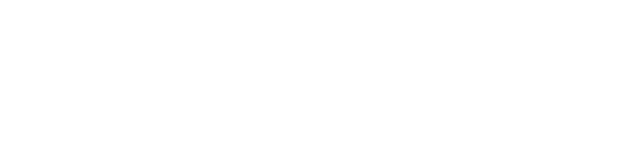
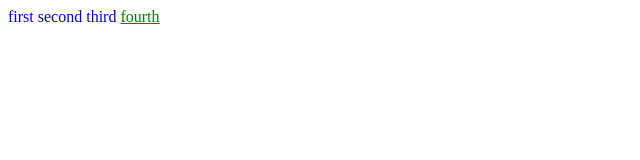
Before and after one commit to jerry75PL/SAAS-L1, a website: page app/index.html in a window 1280 px wide. Shown: the whole page, without its empty margins (0-640 px from the left). Drawn offline with nearby package versions, Linux system fonts and the light colour scheme.

Commit message:
_zmienne.scss

```diff
--- a/app/index.html
+++ b/app/index.html
@@ -1,5 +1,6 @@
 <!DOCTYPE html>
 <html lang="pl">
+
 <head>
     <meta charset="UTF-8">
     <meta name="viewport" content="width=device-width, initial-scale=1.0">
@@ -12,12 +13,22 @@
     <link rel="stylesheet" href="css/style.css">
 
 </head>
+
 <body>
+
+    <nav>
+        <ul>
+            <li>first</li>
+            <li>second</li>
+            <li>third</li>
+            <li><a href="#">fourth</a></li>
+        </ul>
+    </nav>
 
 
 
+    <script src="https://cdnjs.cloudflare.com/ajax/libs/jquery/3.2.1/jquery.min.js"></script>
+    <script src="./js/main.js"></script>
+</body>
 
-<script src="https://cdnjs.cloudflare.com/ajax/libs/jquery/3.2.1/jquery.min.js"></script>
-<script src="./js/main.js"></script>
-</body>
 </html>
--- /dev/null
+++ b/app/scss/_zmienne.scss
@@ -0,0 +1 @@
+$base-color: blue;
--- a/app/scss/style.scss
+++ b/app/scss/style.scss
@@ -1,4 +1,5 @@
-$base-color: #220000;
+@import "zmienne";
+
 body {
     color: $base-color;
 }
```
Also changed, not shown: app/css/style.css.
